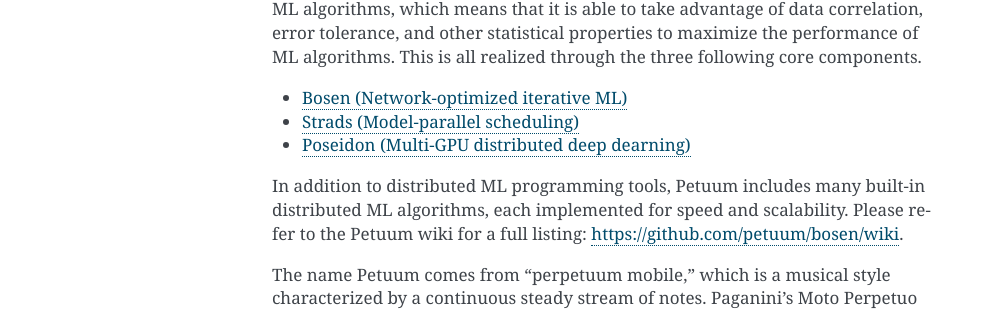
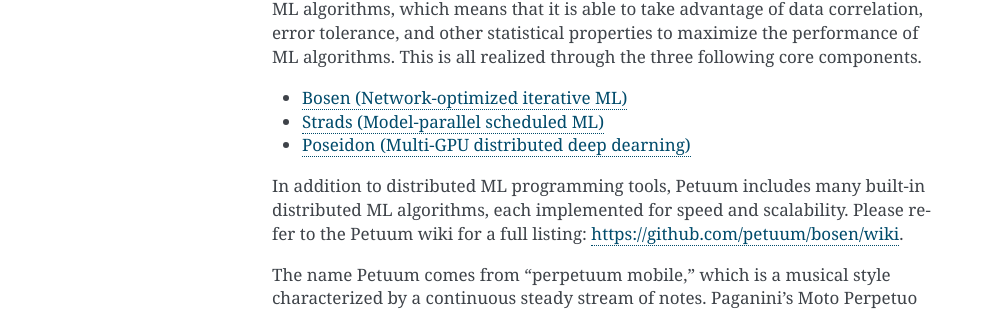
Before and after one commit to sailing-pmls/pmls.readthedocs.io, a Sphinx documentation site: the page built from docs/index.rst, in a window 1280 px wide. Shown: the part 469-779 px from the top of the page, without its empty margins (148-1141 px from the left). Built offline with Sphinx 7.4.7, drawn with Linux system fonts in a browser that asks for light colours.

Commit message:
Update index.rst

```diff
--- a/docs/index.rst
+++ b/docs/index.rst
@@ -14,7 +14,7 @@ Petuum is a distributed machine learning (ML) framework. It takes care of the di
 Petuum provides the essential distributed programming tools to tackle the challenges of running ML at scale: big data (many data samples) and big models (large parameter and intermediate variable spaces). Unlike general-purpose data processing platforms like Hadoop and Spark, Petuum is designed specifically for ML algorithms, which means that it is able to take advantage of data correlation, error tolerance, and other statistical properties to maximize the performance of ML algorithms. This is all realized through the three following core components.
 
 * `Bosen (Network-optimized iterative ML) <https://github.com/petuum/bosen>`_
-* `Strads (Model-parallel scheduling) <https://github.com/petuum/strads>`_
+* `Strads (Model-parallel scheduled ML) <https://github.com/petuum/strads>`_
 * `Poseidon (Multi-GPU distributed deep dearning) <https://github.com/petuum/poseidon>`_
 
 In addition to distributed ML programming tools, Petuum includes many built-in distributed ML algorithms, each implemented for speed and scalability. Please refer to the Petuum wiki for a full listing: `<https://github.com/petuum/bosen/wiki>`_.
```
